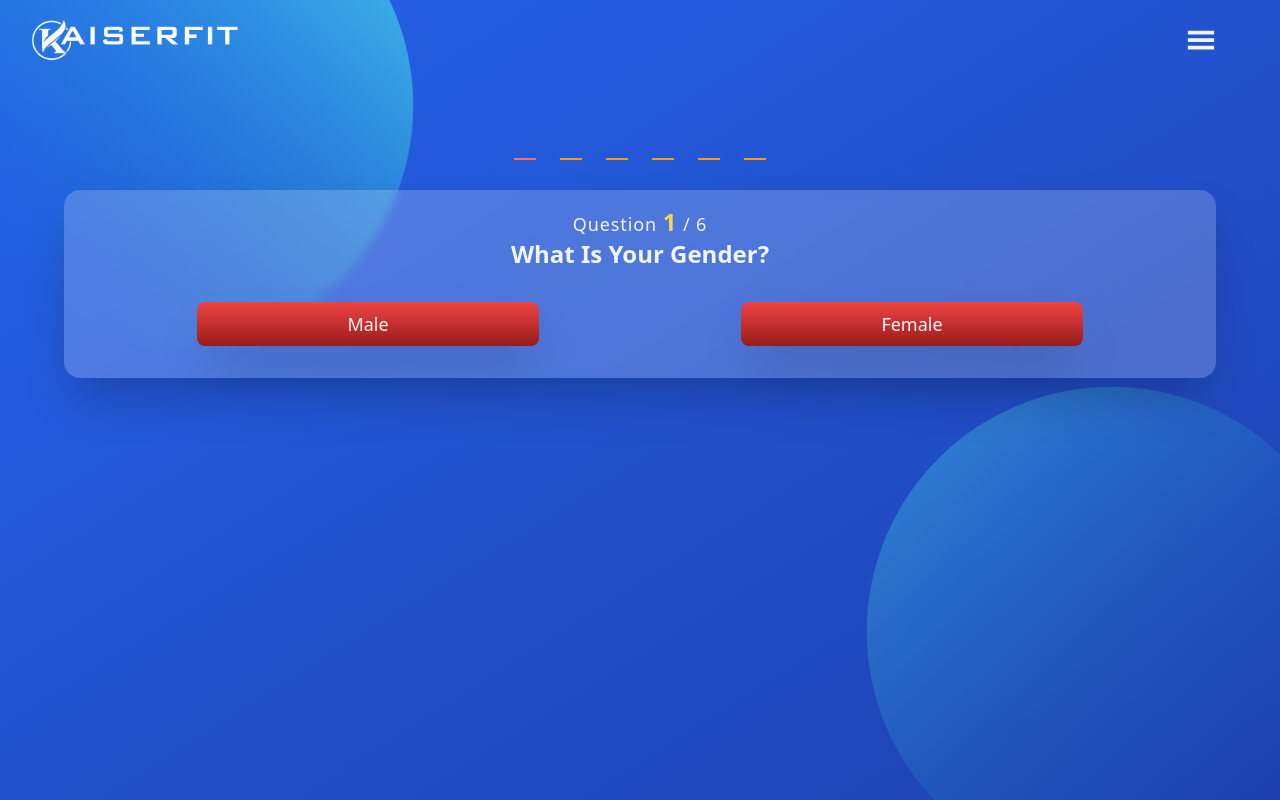
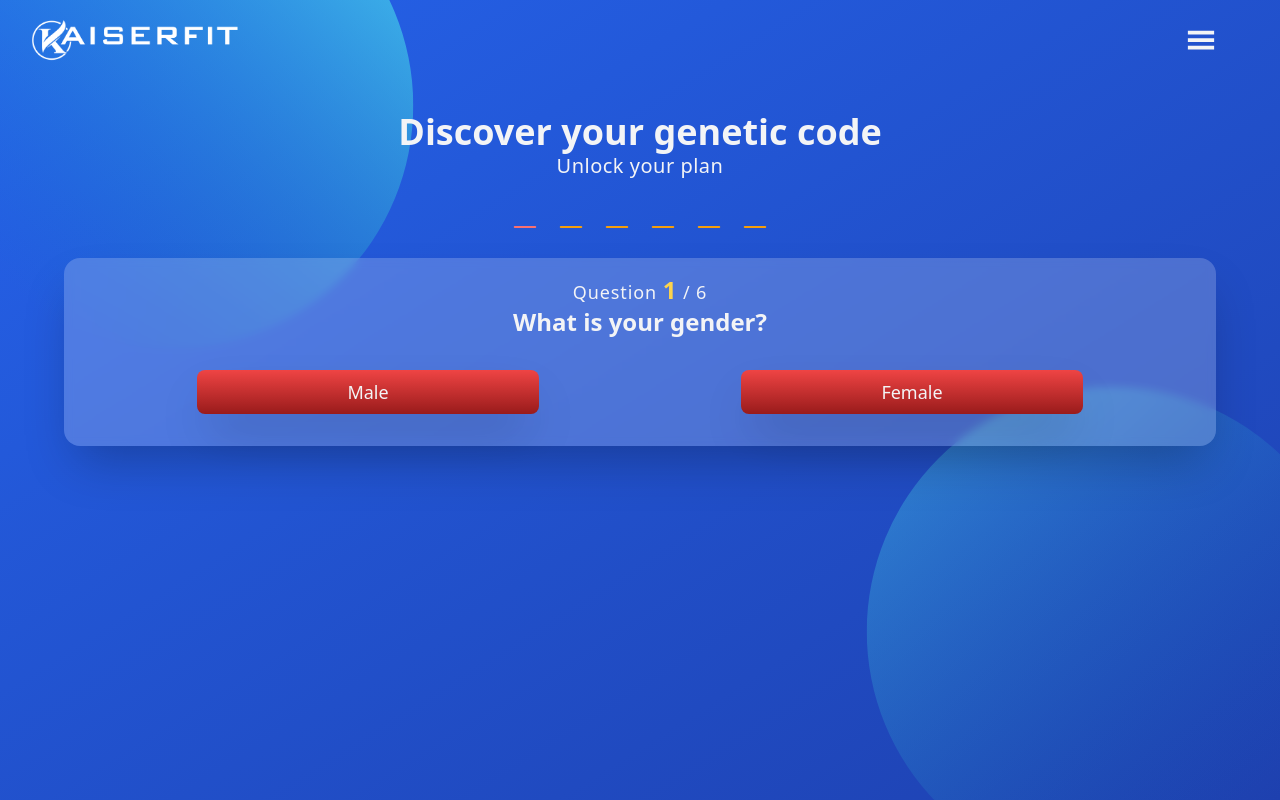
Before and after one commit to kaiserfit/kaiser-next, a Next.js app: page /quiz in a window 1280 px wide. Built offline with nearby package versions, Linux system fonts and the light colour scheme; no server answers.

Commit message:
style:added context title to quiz page

```diff
--- a/src/components/Layout.tsx
+++ b/src/components/Layout.tsx
@@ -47,19 +47,12 @@ function Navbar({
     setShowMenu((prev) => !prev);
   };
 
-  const x = globalThis.scrollX;
-  const y = globalThis.scrollY;
-  globalThis.onscroll = function () {
-    globalThis.scrollTo(x, y);
-    console.log("WTF");
-  };
-
   return (
     <>
       <header
         className={`${
           isWindowAtTop
-            ? "bg-transparent py-4"
+            ? "bg-transparent py-3 md:py-4"
             : "bg-indigo-600/50 py-1 backdrop-blur-sm rounded-br-full rounded-bl-full"
         } px-4 pr-8 md:pr-16 w-full flex justify-between items-center fixed top-0 left-0 z-20 transition-all duration-500 ease-in-out`}
       >
@@ -107,14 +100,19 @@ function Menu({
       } z-10 bg-blue-600/60 backdrop-blur-[1px] min-h-screen transition-all duration-500 ease-in-out pt-20 flex flex-col items-center`}
     >
       <Link passHref href={"/quiz"}>
+        <a
+          className="hover:underline transition-all duration-300 ease-in-out hover:text-slate-800"
+          onClick={() => setShowMenu((prev) => !prev)}
+        >
+          Take the quiz
+        </a>
+      </Link>
+      {/* <Link passHref href={"/quiz"}>
         <a onClick={() => setShowMenu((prev) => !prev)}>cock 1</a>
       </Link>
       <Link passHref href={"/quiz"}>
         <a onClick={() => setShowMenu((prev) => !prev)}>cock 1</a>
-      </Link>
-      <Link passHref href={"/quiz"}>
-        <a onClick={() => setShowMenu((prev) => !prev)}>cock 1</a>
-      </Link>
+      </Link> */}
     </div>
   );
 }
--- a/src/pages/quiz/index.tsx
+++ b/src/pages/quiz/index.tsx
@@ -143,7 +143,7 @@ function Quiz() {
   return (
     <section
       ref={ref}
-      className=" pt-20 md:pt-32 pb-16 min-h-screen bg-gradient-to-br from-blue-300 to-blue-600 dark:from-blue-600 dark:to-blue-800"
+      className="pt-16 md:pt-28 pb-16 min-h-screen bg-gradient-to-br from-blue-300 to-blue-600 dark:from-blue-600 dark:to-blue-800"
     >
       {/* <h2 className="text-3xl font-bold">Kaiserfit assessment quiz</h2> */}
 
@@ -158,6 +158,8 @@ function Quiz() {
       <SVGBackground />
 
       <div className="container mx-auto flex flex-col items-center space-y-4 relative px-4 sm:px-6 lg:px-8">
+        <TitlePage />
+
         <InfoStats
           gender={gender}
           age={age}
@@ -191,6 +193,20 @@ function Quiz() {
         />
       </div>
     </section>
+  );
+}
+
+function TitlePage() {
+  return (
+    <div className="text-center max-w-xl">
+      <h2 className="text-4xl font-bold">
+        <span className="">Discover</span> your genetic code
+      </h2>
+      <h3 className="text-xl font-light tracking-wide">
+        {" "}
+        <span>Unlock</span> your plan
+      </h3>
+    </div>
   );
 }
 
@@ -306,6 +322,9 @@ function Choices({
   handleClick: (category: string, choice: string) => void;
   handlePreviousQuestion: () => void;
 }) {
+  const currentQuestion =
+    question?.question.charAt(0).toUpperCase() +
+    question?.question.slice(1, question?.question.length);
   return (
     <div
       className={`${
@@ -331,9 +350,9 @@ function Choices({
         </h3>
 
         <h3
-          className={`text-xl sm:text-2xl font-semibold capitalize transition-all duration-1000 ease-in-out`}
+          className={`text-xl sm:text-2xl font-semibold transition-all duration-1000 ease-in-out`}
         >
-          {question?.question}
+          {currentQuestion}
         </h3>
       </div>
 
```
